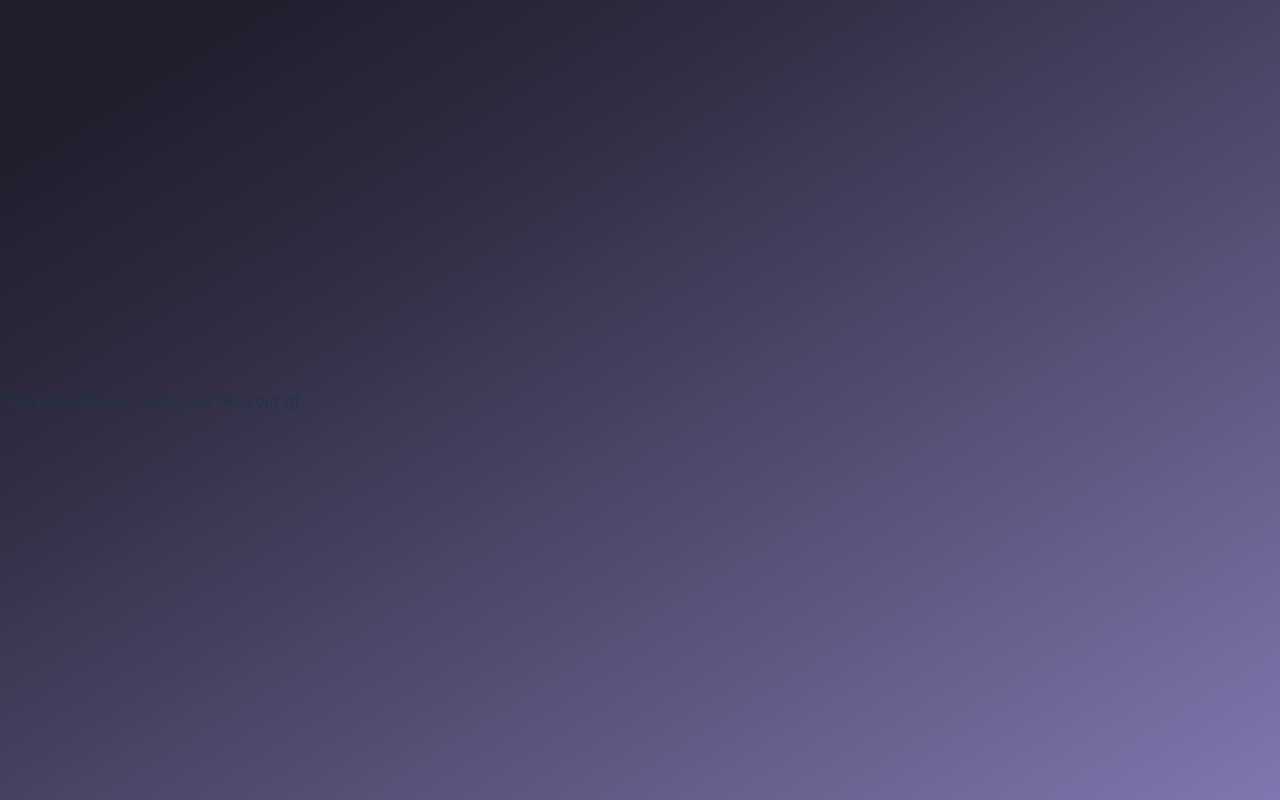
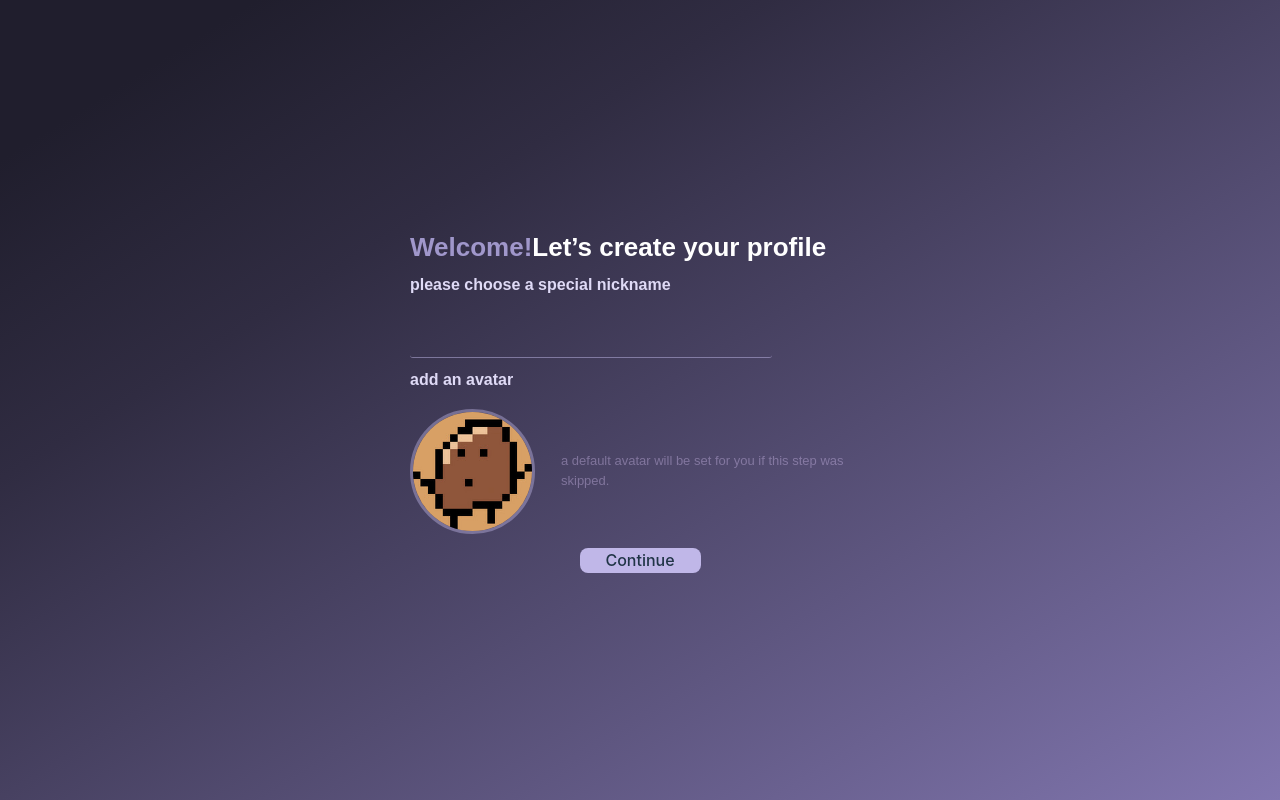
Before and after one commit to mohamed-souiyeh/ft_transcendence, a React (Vite) app in the folder front-end/: page /setup in a window 1280 px wide. Built offline with nearby package versions, Linux system fonts and the light colour scheme; no server answers.

Commit message:
Redirection to home page

```diff
--- a/front-end/src/App.tsx
+++ b/front-end/src/App.tsx
@@ -8,6 +8,7 @@ import UserProfile from "./pages/user";
 import Game from "./pages/game";
 import FinishProfile from "./pages/finishprofile";
 import LandingPage from "./pages/landingpage";
+import Setup from "./pages/userSetup";
 
 function App() {
   return (
@@ -22,6 +23,7 @@ function App() {
           <Route path="*" element={<NotFound/>} />
           <Route path="/game" element={<Game/>} />
           <Route path="/finishprofile" element={<FinishProfile/>} />
+          <Route path="/setup" element={<Setup/>}/>
           <Route path="/" element={<LandingPage/>} />
           <Route path="/userprofile" element={<UserProfile/>} />
 
--- /dev/null
+++ b/front-end/src/pages/interceptor.tsx
@@ -0,0 +1,7 @@
+
+
+import axios from "axios";
+
+export let apiGlobal = axios.create({
+    baseURL: "http://localhost:1337"
+});
--- /dev/null
+++ b/front-end/src/pages/userSetup.tsx
@@ -0,0 +1,322 @@
+import { useState , useRef} from "react";
+import  pic from "../assets/taha.jpg"
+import { apiGlobal } from "./interceptor";
+import { useNavigate } from "react-router-dom";
+
+function Welcome()
+{
+   return <>
+   		<div>
+				<span style={
+								{
+									color: "#A097CB",
+									fontSize: 26,
+									fontFamily: "sans-serif",
+									fontWeight: 700,
+									wordWrap: "break-word"
+								}
+							}>Welcome!
+				</span>
+				<span style=
+							{
+								{
+									color: "white",
+									fontSize: 26,
+									fontFamily: "sans-serif",
+									fontWeight: 700,
+									wordWrap: "break-word"
+								}
+							}
+								>
+									Let’s create your profile
+				</span>
+			</div>
+				<div style=
+				{
+					{
+						width: 292,
+						height: 21,
+						color: "#DFDAF6",
+						fontSize: 16,
+						fontFamily: "sans-serif",
+						fontWeight: 700,
+						wordWrap: "break-word"
+					}
+				}
+				>
+				please choose a special nickname
+			</div>
+	</>
+}
+
+function Setup()
+{
+
+    //NOTE - from here start the code comunicationg with the back_end
+	let inputRef = useRef(null);
+	let [srcImg, setProfilePic] = useState("");
+    let [userName, setName] = useState("");
+	let formdata = new FormData();
+	let [userNameMessage, setUsername] = useState("");
+	const navigate = useNavigate();
+
+	const click = () =>
+	{
+		if (inputRef.current)
+		    inputRef.current.click();
+	};
+
+    const onUserInput = (e)=>
+    {
+		setName(e.target.value);
+    };
+
+	const change = (event) =>
+	{
+		setProfilePic(event.target.files[0]);
+	};
+
+	apiGlobal.interceptors.response.use(
+		response => response,
+		async error => {
+			const status = error.response ?.status;
+			if (status === 401) {
+				console.log("hoooo");
+				await apiGlobal.get("/auth/refresh",
+				{
+					withCredentials: true
+				})
+				return apiGlobal(error.config);
+			}
+			return Promise.reject(error);
+		}
+	);
+
+	const changeBoth = () =>
+	{
+		formdata.set("username", userName);
+		formdata.set("avatar", srcImg);
+
+		apiGlobal.
+			post("/users/update", formdata,
+			{
+				withCredentials: true
+			}).
+			then(
+			(res)=>
+			{
+				setUsername("");
+				if (res.status == 200)
+				{
+					navigate("/home");
+				}
+			})
+			.
+			catch((e)=>{
+
+				setUsername(e.response.data.message);
+			}
+		);
+	}
+
+
+	return <>
+	<div className="w-screen h-screen grid place-content-center">
+						<div style=
+						{
+							{
+								alignSelf: "stretch",
+								flexDirection: "column",
+								justifyContent: "flex-start",
+								alignItems: "flex-start",
+								gap: 10,
+								display: "inline-flex"
+							}
+						}
+						>
+						<div style={{
+							flexDirection: 'column',
+							justifyContent: 'flex-start',
+							alignItems: 'flex-start',
+							gap: '30px',
+							display: 'flex',
+						}}
+					>
+					<div style=
+							{
+								{
+									flexDirection: "column",
+									justifyContent: "flex-start",
+									alignItems: "flex-start",
+									gap: 6,
+									display: "flex"
+								}
+							}
+							>
+						<Welcome/>
+				</div>
+				<div  style={{
+					paddingTop: '4px',
+					paddingBottom: '5px',
+					paddingLeft: '6px',
+					paddingRight: '137px',
+					borderRadius: '3px',
+					overflow: 'hidden',
+					borderBottom: '1px rgba(192, 183, 232, 0.50) solid',
+					justifyContent: 'flex-start',
+					alignItems: 'center',
+					display: 'inline-flex',
+				}}>
+				<div
+                        suppressContentEditableWarning={true}
+                        contentEditable="true"
+					    style={{
+						color: 'rgba(255, 255, 255, 255)',
+						fontSize: '16px',
+						fontFamily: 'sans-serif',
+						fontWeight: '700',
+						wordWrap: 'break-word',
+					}}
+					>
+						<label>
+							{/* username: */}
+							<input onChange={onUserInput} type="text"
+									style={{
+										background:"transparent"
+									}}/>
+						</label>
+					</div>
+					<div style={{color:"red"}}>
+						{userNameMessage}
+					</div>
+				</div>
+			</div>
+			<div
+				style={{
+					height: '205px',
+					flexDirection: 'column',
+					justifyContent: 'flex-start',
+					alignItems: 'center',
+					gap: '14px',
+					display: 'flex',
+				}}
+				>
+				<div
+					style={{
+						height: '166px',
+						flexDirection: 'column',
+						justifyContent: 'flex-start',
+						alignItems: 'flex-start',
+						gap: '20px',
+						display: 'flex',
+					}}
+					>
+					<div
+						style={{
+							width: '292px',
+							height: '21px',
+							color: '#DFDAF6',
+							fontSize: '16px',
+							fontFamily: 'sans-serif',
+							fontWeight: '700',
+							wordWrap: 'break-word',
+						}}
+						>
+								add an avatar</div>
+						<div
+						style={{
+							width: '460px',
+							justifyContent: 'flex-start',
+							alignItems: 'center',
+							gap: '26px',
+							display: 'inline-flex',
+						}}
+						>
+						<div onClick={click}>
+							<form name="avatar" encType="multipart/form-data">
+							{srcImg ?
+									<img
+										src={URL.createObjectURL(srcImg)}
+										style=
+										{
+											{
+												width: '125px',
+												height: '125px',
+												borderRadius: '100px',
+												overflow: 'hidden',
+												border: '3px rgba(192, 183, 232, 0.42) solid',
+												justifyContent: 'center',
+												alignItems: 'center',
+											}
+										}
+										alt=""
+									/> :
+									<img
+										src={pic}
+										style=
+										{
+											{
+												width: '125px',
+												height: '125px',
+												borderRadius: '100px',
+												overflow: 'hidden',
+												border: '3px rgba(192, 183, 232, 0.42) solid',
+												justifyContent: 'center',
+												alignItems: 'center',
+											}
+										}
+										alt="Had tswira mkaynach"/>
+									}
+								<input
+									type="file"
+									ref={inputRef}
+									onChange={change}
+									style=
+									{{
+										display: 'none'
+									}}
+								/>
+							</form>
+						</div>
+						<div
+						style={{
+							width: '309px',
+							height: '40px',
+							color: 'rgba(202, 183, 232, 0.42)',
+							fontSize: '13px',
+							fontFamily: 'sans-serif',
+							fontWeight: '400',
+							wordWrap: 'break-word',
+						}}
+						>
+						a default avatar will be set for you if this step was skipped.</div>
+					</div>
+				</div>
+				<div>
+					<button
+					style={{
+						width: '121px',
+						height: '25px',
+						paddingLeft: '29px',
+						paddingRight: '29px',
+						paddingTop: '5px',
+						paddingBottom: '5px',
+						background: '#C0B7E8',
+						borderRadius: '8px',
+						overflow: 'hidden',
+						justifyContent: 'center',
+						alignItems: 'center',
+						gap: '10px',
+						display: 'inline-flex',
+					}}
+					onClick={changeBoth}>
+							Continue
+						</button>
+				</div>
+			</div>
+		</div>
+	</div>
+	</>
+}
+
+export default Setup;
```
